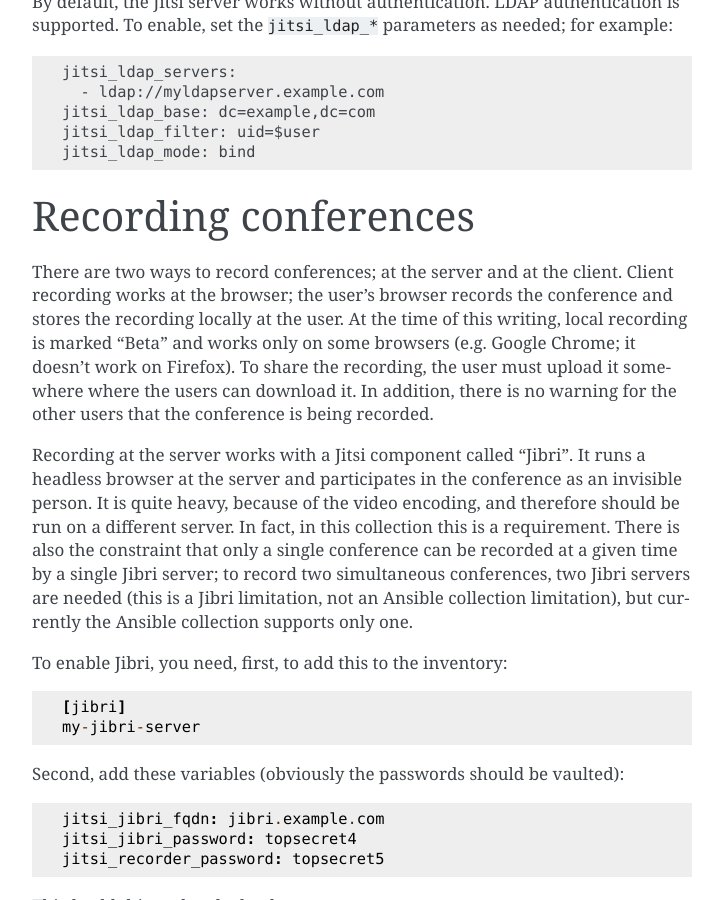
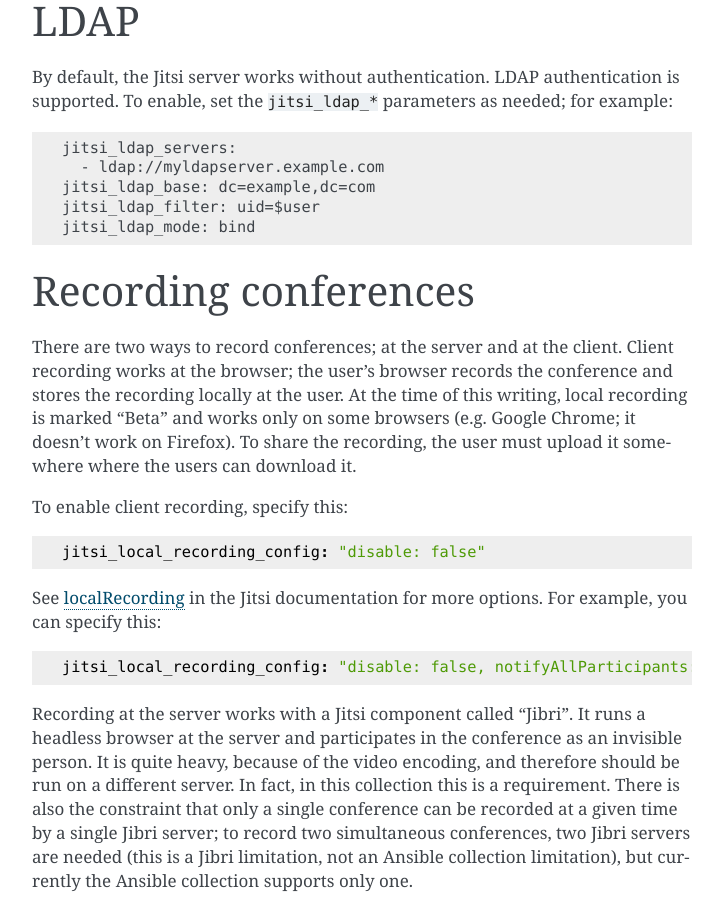
Before and after one commit to grnet/team-collaboration-toolkit, a Sphinx documentation site: the page built from docs/jitsi/index.rst, in a window 1280 px wide and 900 px high, scrolled down 3009 px. Shown: the whole window, without its empty margins (388-1111 px from the left). Built offline with Sphinx 7.4.7, drawn with Linux system fonts in a browser that asks for light colours; some of the changed text lies outside the part shown.

Commit message:
Make Jitsi local recording configurable
Added configuration option for configuring local recording. By default
it is disabled.

```diff
--- a/docs/jitsi/index.rst
+++ b/docs/jitsi/index.rst
@@ -125,6 +125,9 @@ Variables and options
 - ``jitsi_fqdn``: The domain where jitsi meet is listening.
 - ``jitsi_jibri_fqdn``: The domain name of the jibri server (used for
   downloading recordings).
+- ``jitsi_local_recording_config``: A JS snippet with the Jitsi Meet
+  configuration for localRecording_. The default is ``disable: true``.
+  (See Recording Conferences below.)
 - ``jitsi_jicofo_password``, ``jitsi_jicofo_secret``: The Jicofo
   username is set as "focus", and the password is set to the value of
   ``jitsi_jicofo_password``.  It's not actually used anywhere (but has
@@ -167,8 +170,16 @@ records the conference and stores the recording locally at the user. At
 the time of this writing, local recording is marked "Beta" and works
 only on some browsers (e.g. Google Chrome; it doesn't work on Firefox).
 To share the recording, the user must upload it somewhere where the
-users can download it. In addition, there is no warning for the other
-users that the conference is being recorded.
+users can download it.
+
+To enable client recording, specify this::
+
+    jitsi_local_recording_config: "disable: false"
+
+See localRecording_ in the Jitsi documentation for more options. For
+example, you can specify this::
+
+    jitsi_local_recording_config: "disable: false, notifyAllParticipants: true"
 
 Recording at the server works with a Jitsi component called "Jibri".
 It runs a headless browser at the server and participates in the
@@ -206,3 +217,5 @@ jitsi_jibri_fqdn }}/{{ room_name }}``. Users must know the room name to
 get the recordings.  A cron job removes recordings after 24 hours. (The
 fact that we have a single ``jitsi_jibri_fqdn``, a variable only used by
 nginx, is the only reason the role supports only a single jibri.)
+
+.. _localRecording: https://jitsi.github.io/handbook/docs/dev-guide/dev-guide-configuration/#localrecording
```
Also changed, not shown: 2 other files.
